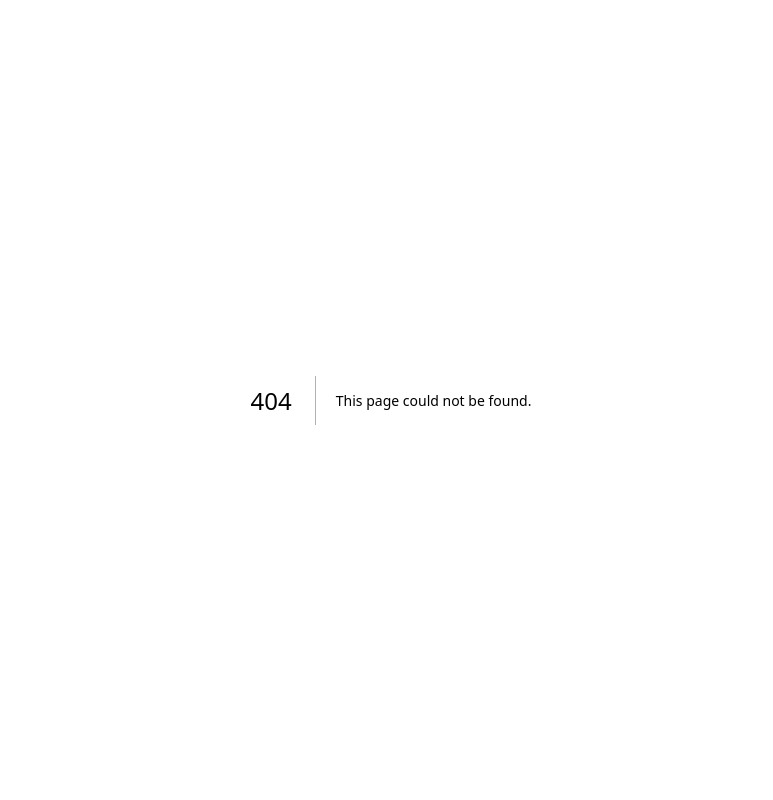
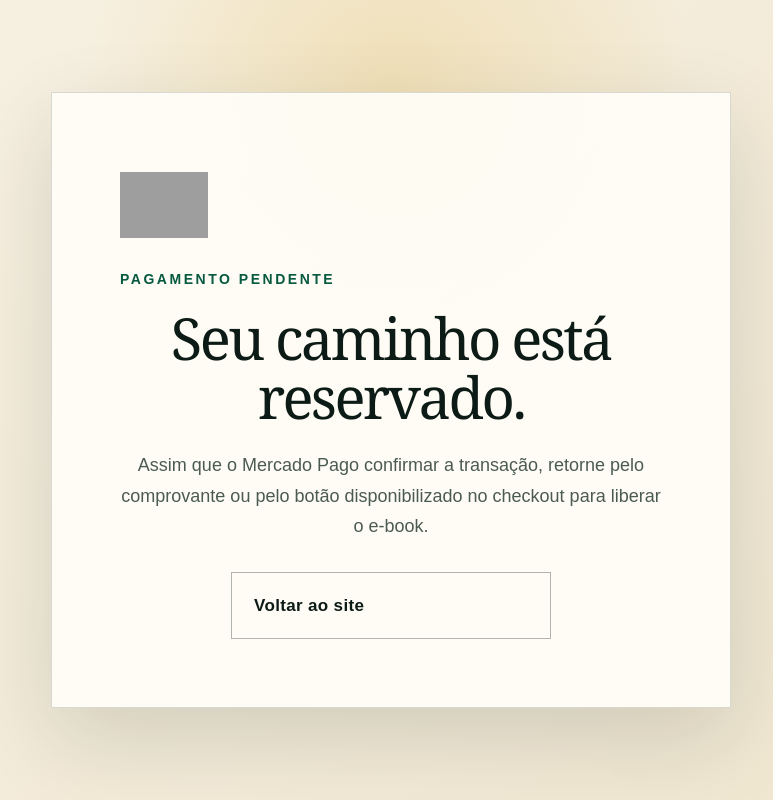
Before and after one commit to fantasticoseditora/universo-herois-fantasticos, a Next.js app: page /pagamento/pendente in a window 1280 px wide. Before the commit this address had no page. Shown: the whole page, without its empty margins (249-1022 px from the left). Built offline with nearby package versions, Linux system fonts and the light colour scheme; grey boxes are pictures that could not be loaded.

Commit message:
Adiciona página de pagamento pendente

```diff
--- /dev/null
+++ b/app/pagamento/pendente/page.tsx
@@ -0,0 +1,24 @@
+export default function PagamentoPendente() {
+  return (
+    <main className="payment-page">
+      <div className="payment-card">
+        <img
+          src="/images/uhf-logo-cutout.png"
+          alt=""
+          width="88"
+          height="88"
+        />
+        <p className="section-kicker">PAGAMENTO PENDENTE</p>
+        <h1>Seu caminho está reservado.</h1>
+        <p>
+          Assim que o Mercado Pago confirmar a transação, retorne pelo
+          comprovante ou pelo botão disponibilizado no checkout para liberar o
+          e-book.
+        </p>
+        <a className="button button-secondary payment-refresh" href="/">
+          Voltar ao site
+        </a>
+      </div>
+    </main>
+  );
+}
```
